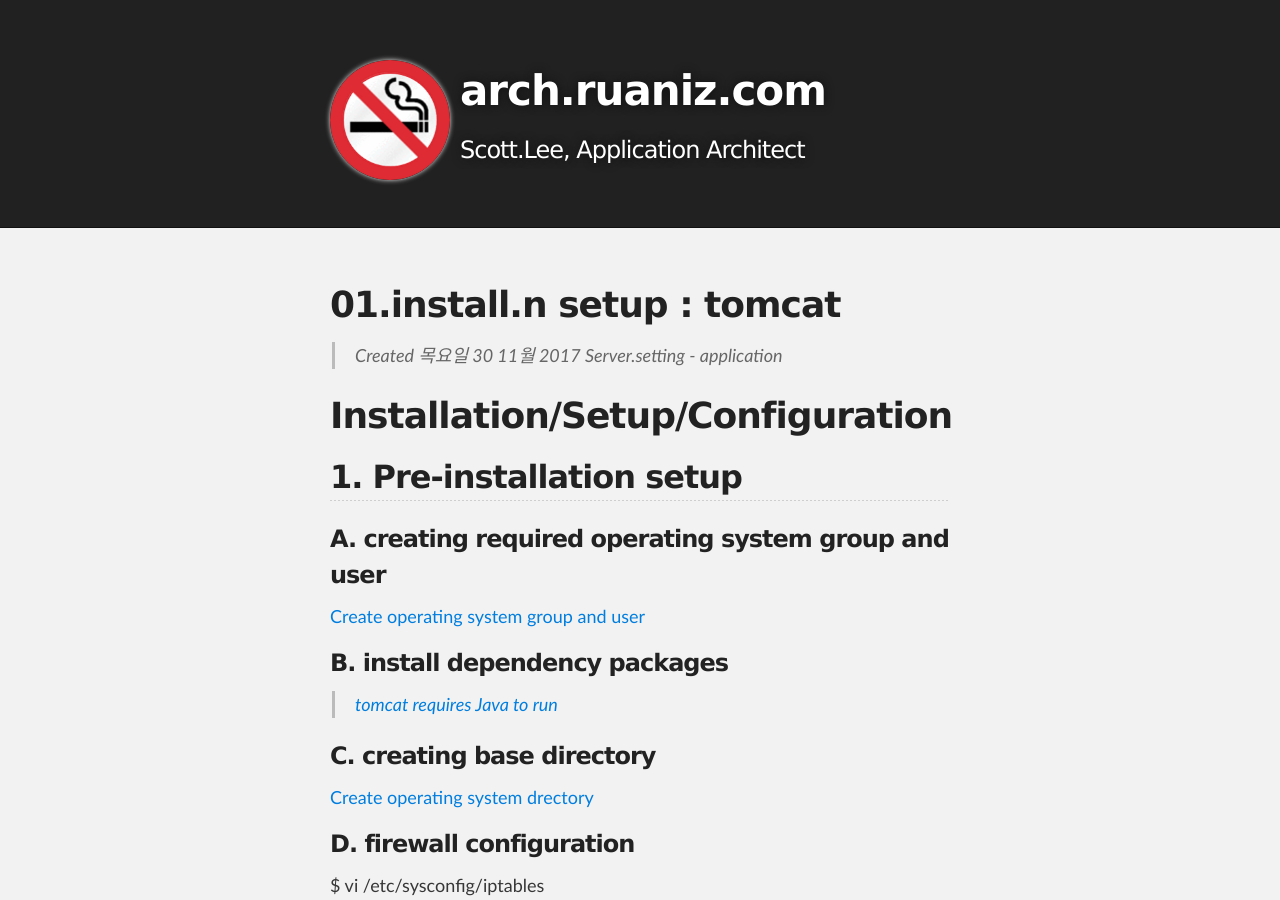
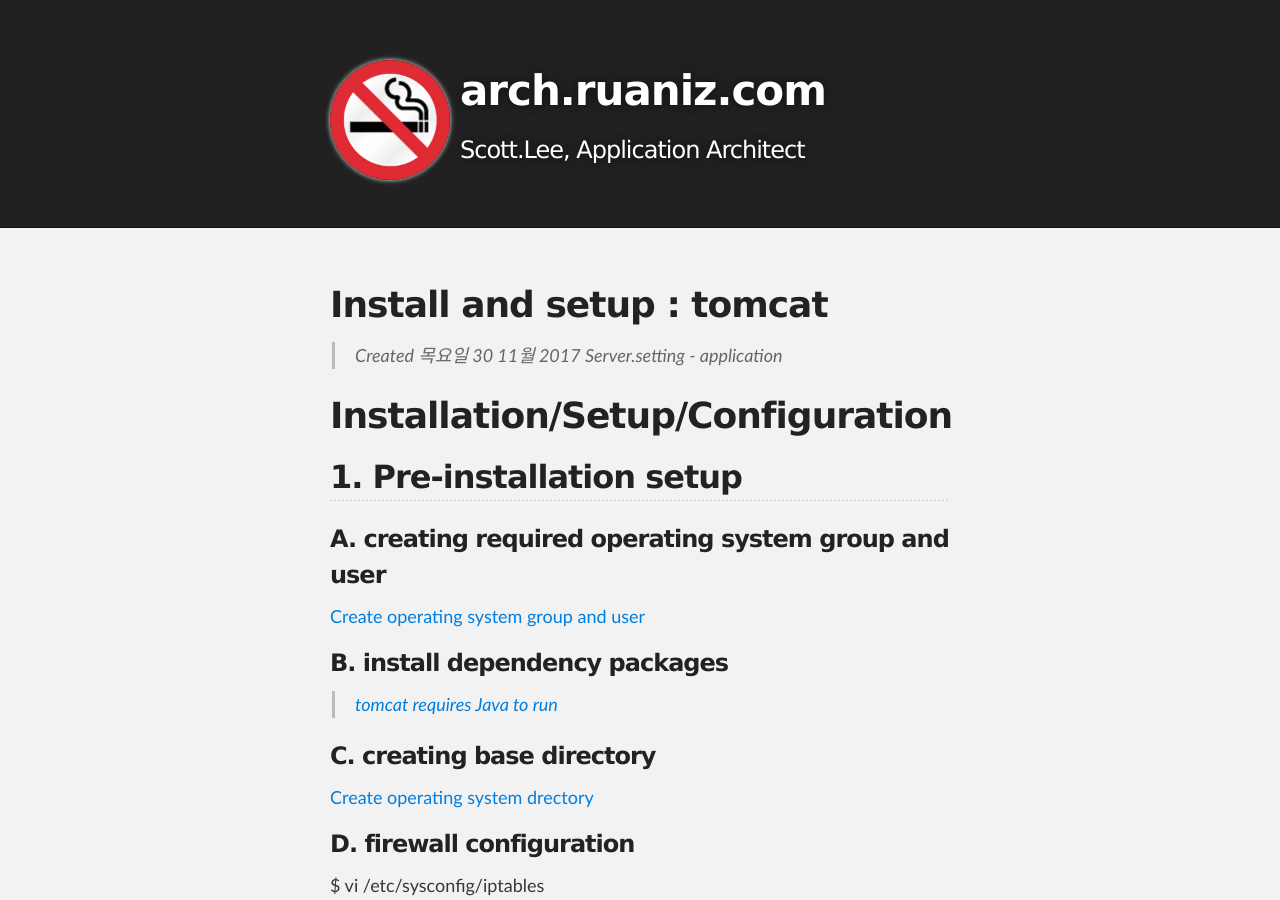
Before and after one commit to unlimited9/unlimited9.github.com, a Jekyll site: the page built from reference.notes/TA/apache.tomcat/install.n.setup.md, in a window 1280 px wide and 900 px high. Built offline with Jekyll 4.4.1, drawn with Linux system fonts in a browser that asks for light colours; our own code applies the rules of GitHub Pages for plain Markdown files.

Commit message:
Update and rename reference.notes/AA/apache.tomcat/install.n.setup.md to reference.notes/TA/apache.tomcat/install.n.setup.md

```diff
--- a/reference.notes/AA/apache.tomcat/install.n.setup.md
+++ b/reference.notes/TA/apache.tomcat/install.n.setup.md
@@ -1,5 +1,5 @@
 
-# 01.install.n setup : tomcat
+# Install and setup : tomcat
 
 >Created 목요일 30 11월 2017
 Server.setting - application
```
